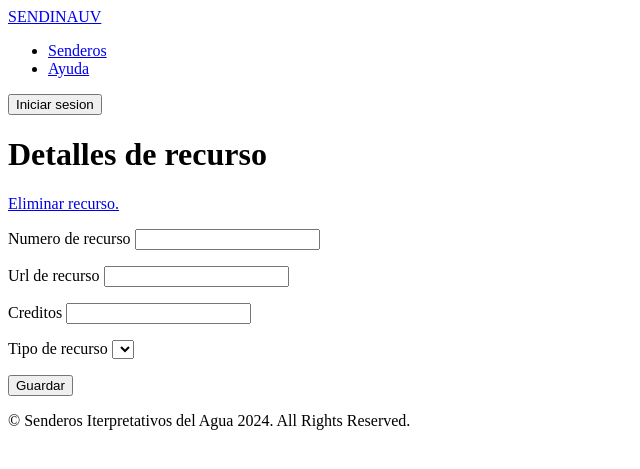
After one commit to Froshlee14/SendinaUV, a PHP site: the page made by vistas/recurso/editor.php in a window 1280 px wide. The commit adds this page. Shown: the top 469 px of the page, without its empty margins (0-640 px from the left). Run offline with PHP 8.4, Linux system fonts and the light colour scheme; the template is opened without the code that fills it, so the values that code supplies are empty; some libraries are stand-ins or nearby versions.

Commit message:
Editor de recursos

```diff
--- a/controladores/estacionControlador.php
+++ b/controladores/estacionControlador.php
@@ -13,6 +13,7 @@ class EstacionControlador extends Controlador{
 		$this->vista->estacion = null;
 		$this->vista->recurso_lista = [];
 		$this->vista->id_sendero = 0;
+		$this->vista->numero = 0;
 
 		//Modelos extra
 		$this->modeloRecurso = new RecursoModelo();
@@ -27,6 +28,7 @@ class EstacionControlador extends Controlador{
 		//Obtengo los datos de la estacion
 		$id_sendero = $parametros[0];
 		$id_estacion = $parametros[1];
+		$numero = $parametros[2];
 		$estacion = $this->modelo->select($id_estacion);
 
 		//Obtengo la lista de zonas para desplegarlas en un select field
@@ -40,6 +42,7 @@ class EstacionControlador extends Controlador{
 
 		$this->vista->id_sendero = $id_sendero;
 		$this->vista->estacion = $estacion;
+		$this->vista->numero = $numero;
 		$this->renderizar();
 	}
 
--- /dev/null
+++ b/vistas/recurso/editor.php
@@ -0,0 +1,87 @@
+<!DOCTYPE html>
+<html lang="en">
+
+<head>
+	<meta charset="UTF-8">
+	<meta name="viewport" content="width=device-width, initial-scale=1.0">
+	<meta http-equiv="X-UA-Compatible" content="ie=edge">
+	<title>Document</title>
+</head>
+
+<body>
+	<?php  require 'vistas/header.php' ?>
+
+	<div id="main">
+		<h1> Detalles de recurso </h1>
+
+		<?php
+			//var_dump($this->recurso);
+			//require_once 'entidades/SenderoBean.php';
+			//var_dump($this->zona_lista);
+
+			$id_recurso = 0;
+			$numero = $this->numero;
+			$url = '';
+			$creditos = '';
+			$id_tipo_recurso ='';
+
+			if($this->recurso !== null){
+				$id_recurso = $this->recurso->get_id_recurso();
+				$numero = $this->recurso->get_numero();
+				$url = $this->recurso->get_url();
+				$creditos = $this->recurso->get_creditos();
+				$id_tipo_recurso = $this->recurso->get_id_tipo_recurso();
+			}
+
+		?>
+
+		<?php if($this->recurso !== null){ ?>
+				<a href="<?php echo constant('URL') ?>estacion/borrar/<?php echo $this->id_sendero ?>/<?php echo $id_estacion ?>"> Eliminar recurso.</a>
+			<?php } ?>
+
+        <form action="<?php echo constant('URL') ?>recurso/guardar" method="post" id="senderoForm">
+
+            <p>
+                <input type="hidden" name="id_sendero" value="<?php echo $this->id_sendero; ?>" required>
+				<input type="hidden" name="id_estacion" value="<?php echo $this->id_estacion; ?>" required>
+				<input type="hidden" name="id_recurso" value="<?php echo $id_recurso; ?>" required>
+            </p>
+
+            <p>
+            <label for="numero">Numero de recurso</label>
+            <input type="text" name="numero" value="<?php echo $numero ?>" required>
+            </p>
+            <p>
+            <label for="url">Url de recurso</label>
+            <input type="text" name="url" value="<?php echo $url ?>" required>
+            </p>
+            <p>
+            <label for="creditos">Creditos</label>
+            <input type="text" name="creditos" value="<?php echo $creditos ?>" required>
+            </p>
+
+		    <p>
+            <label for="id_tipo_recurso">Tipo de recurso</label>
+            <select id="id_tipo_recurso" name="id_tipo_recurso">
+            <?php foreach ($this->tipo_recurso_lista as $tr): ?>
+                <option value="<?= $tr->get_id_tipo_recurso() ?>" <?= $tr->get_id_tipo_recurso() == $id_tipo_recurso ? 'selected' : '' ?>>
+                    <?php echo $tr->get_tipo_recurso(); ?>
+                </option>
+            <?php endforeach; ?>
+			</select>
+            </p>
+
+            <p>
+                <input type="submit" value="Guardar" onclick="prepareSubmit('guardar')">
+            </p>
+        </form>
+
+		<p> <?php echo $this->mensaje; ?></p>
+
+	</div>
+
+	<?php  require 'vistas/footer.php' ?>
+
+</body>
+
+</html>
```
Also changed, not shown: controladores/recursoControlador.php (added, +47 -0 lines), entidades/TipoRecursoBean.php (added, +37 -0 lines), modelos/recursoModelo.php (+51 -0 lines), vistas/estacion/editor.php (+4 -6 lines), vistas/sendero/editor.php (+2 -5 lines), vistas/sendero/index.php (+4 -3 lines).
